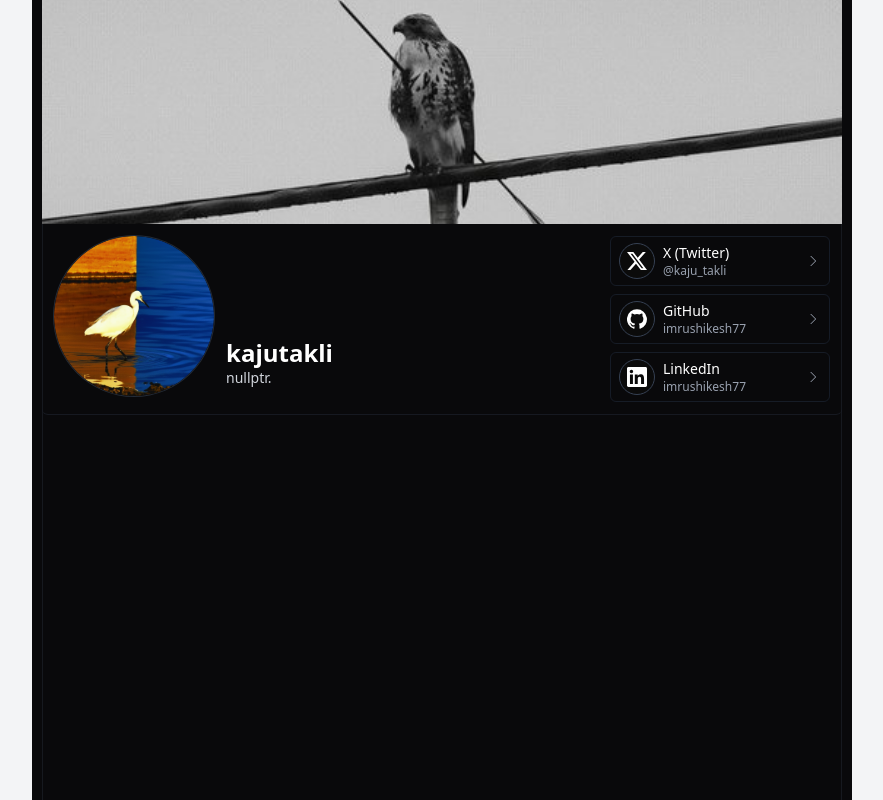
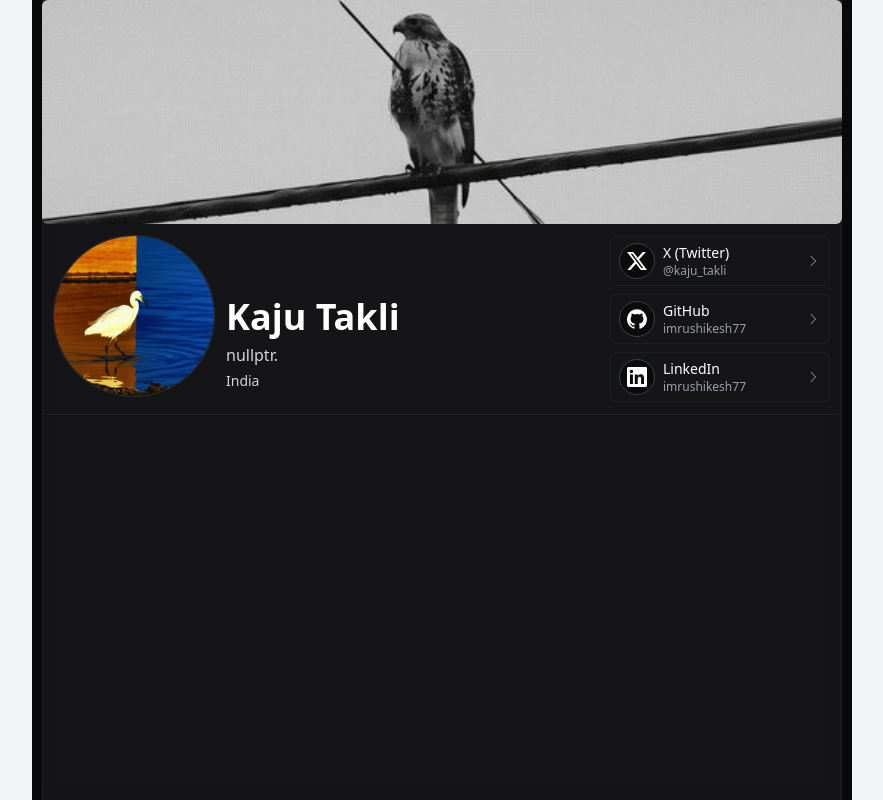
Before and after one commit to imrushikesh77/kajutakli, a React (Vite) app: page / in a window 1280 px wide. Shown: the whole page, without its empty margins (198-1081 px from the left). Built offline with nearby package versions, Linux system fonts and the light colour scheme.

Commit message:
fix: minor fixes.

```diff
--- a/index.html
+++ b/index.html
@@ -10,7 +10,7 @@
   <meta name="apple-mobile-web-app-title" content="Kaju Takli" />
   <link rel="manifest" href="/site.webmanifest" />
   <meta name="viewport" content="width=device-width, initial-scale=1.0" />
-  <title>portfolio</title>
+  <title>Kaju Takli - Software Developer</title>
 </head>
 
 <body>
--- /dev/null
+++ b/src/components/About.jsx
@@ -0,0 +1,8 @@
+export default function About() {
+    return (
+        <div>
+            <h1>About Us</h1>
+            <p>This is the About page of our application.</p>
+        </div>
+    );
+}
--- a/src/components/Header.jsx
+++ b/src/components/Header.jsx
@@ -6,7 +6,7 @@ export default function Header() {
             <img
                 src={headerImg}
                 alt="Header"
-                className="w-full h-full object-cover"
+                className="w-full h-full object-cover rounded-md select-none"
             />
         </header>
     )
--- a/src/components/Profile.jsx
+++ b/src/components/Profile.jsx
@@ -51,29 +51,27 @@ export default function Profile({
     return (
         <div className="w-full flex justify-between items-start bg-transparent p-3 rounded-md border-b-[0.5px] border-gray-700/30">
             {/* Left: avatar (larger) with flag and name/bio placed bottom-right of avatar */}
-            <div className="flex items-start w-[66%] min-w-0">
-                <div className="relative flex-shrink-0">
-                    <img
-                        src={imgSrc}
-                        alt="profile"
-                        className="w-32 h-32 sm:w-40 sm:h-40 rounded-full ring-1 ring-gray-700/60 bg-transparent select-none object-cover"
-                    />
+            <div className="flex items-center w-[66%] min-w-0 gap-3">
+                <img
+                    src={imgSrc}
+                    alt="profile"
+                    className="w-32 h-32 sm:w-40 sm:h-40 rounded-full ring-1 ring-gray-700/60 bg-transparent select-none object-cover flex-shrink-0"
+                />
 
-                    {/* larger flag at top-left of avatar */}
-                    {/* <img
-                        src={FLAG_URL}
-                        alt="IN"
-                        className="absolute -top-1 -left-1 w-14 h-10 sm:w-16 sm:h-12 rounded-sm border-[0.5px] border-white/10 shadow-sm object-cover"
-                    /> */}
-
-                    {/* username + bio placed to the right-bottom of avatar (bottom-ish) */}
-                    <div className="absolute left-full ml-3 top-1/2 -translate-y-1/2 sm:top-auto sm:bottom-2 sm:-translate-y-0">
-                        <div className="text-xl sm:text-2xl font-semibold text-white leading-tight">kajutakli</div>
-                        <div className="text-sm text-gray-300">nullptr.</div>
+                {/* text block always to the right of avatar; truncation prevents overflow */}
+                <div className="mt-10 sm:mt-13 flex flex-col justify-center min-w-0">
+                    <div className="font-semibold text-white leading-tight text-xl sm:text-2xl md:text-3xl lg:text-4xl truncate max-w-[20ch]">
+                        Kaju Takli
+                    </div>
+                    <div className="mt-0 sm:mt-1 text-sm sm:text-base text-gray-300">
+                        nullptr.
+                    </div>
+                    <div className="mt-0 sm:mt-1 text-sm text-gray-300 whitespace-nowrap">
+                        India
                     </div>
                 </div>
 
-                {/* keep this empty spacer so layout remains stable */}
+                {/* spacer kept for layout parity on wide screens */}
                 <div className="ml-[calc(40px+0.75rem)] hidden sm:block" />
             </div>
 
--- a/src/pages/Home.jsx
+++ b/src/pages/Home.jsx
@@ -4,15 +4,29 @@ import Profile from "@/components/Profile";
 export default function Home() {
     return (
         // stacked on small screens; when viewport >= 800px use a 3-col grid with center fixed at 800px + 20px for side gaps
-        <div className="min-h-screen bg-brand-dark flex flex-col min-[800px]:grid min-[800px]:grid-cols-[1fr_minmax(0,calc(800px+20px))_1fr]">
+        <div className="relative overflow-hidden min-h-screen bg-brand-dark flex flex-col min-[800px]:grid min-[800px]:grid-cols-[1fr_minmax(0,calc(800px+20px))_1fr]">
+            {/* full-page tilted color/blur overlay (behind content) */}
+            <div
+                aria-hidden="true"
+                className="absolute inset-0 -z-10 pointer-events-none"
+                style={{
+                    background: 'linear-gradient(135deg, rgba(255,140,30,0.30) 0%, rgba(255,140,30,0.12) 28%, rgba(0,0,0,0) 52%, rgba(10,110,230,0.12) 76%, rgba(10,110,230,0.34) 100%)',
+                    filter: 'blur(90px) saturate(120%)',
+                }}
+            />
+
             {/* left filler (only visible when >=800px) */}
             <div className="hidden min-[800px]:block bg-gray-100 dark:bg-brand-dark" />
 
             {/* center column: it contains an inner fixed-width box (max 800px) with 10px margin on both sides ALWAYS */}
             <main className="w-full flex justify-center bg-transparent">
                 <div
-                    className="w-full max-w-[800px] mx-[10px] flex flex-col items-center justify-start"
-                    style={{ boxShadow: 'inset -0.5px 0 0 rgba(55,65,81,0.6), inset 0.5px 0 0 rgba(55,65,81,0.6)' }}
+                    className="w-full max-w-[800px] mx-[10px] flex flex-col items-center justify-start relative z-10 bg-white/5 dark:bg-white/5 backdrop-blur-sm"
+                    style={{
+                        boxShadow: 'inset -0.5px 0 0 rgba(55,65,81,0.6), inset 0.5px 0 0 rgba(55,65,81,0.6)',
+                        WebkitBackdropFilter: 'blur(8px)', /* Safari */
+                        backdropFilter: 'blur(8px)',
+                    }}
                 >
                     <Header />
                     <Profile />
```
